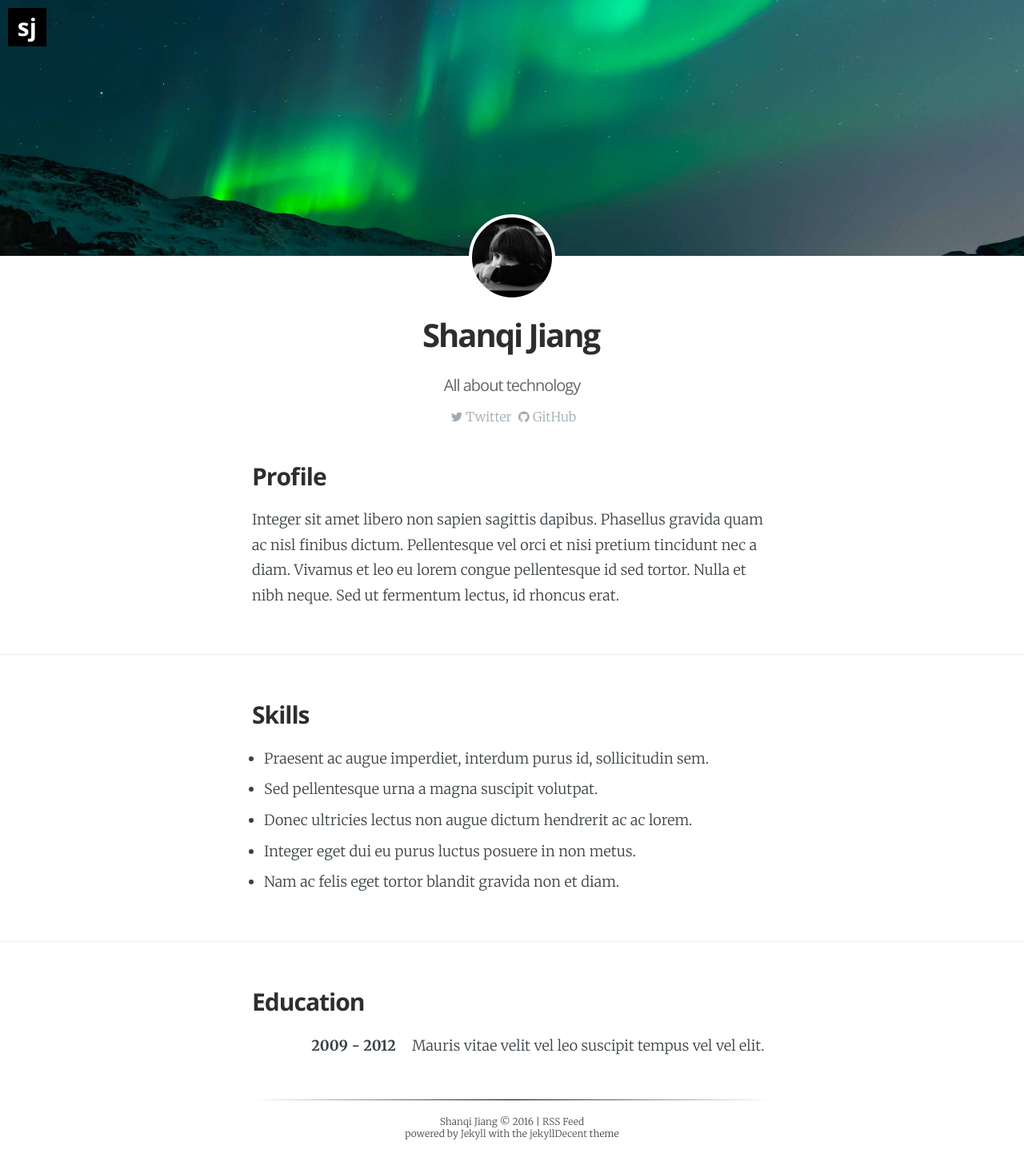
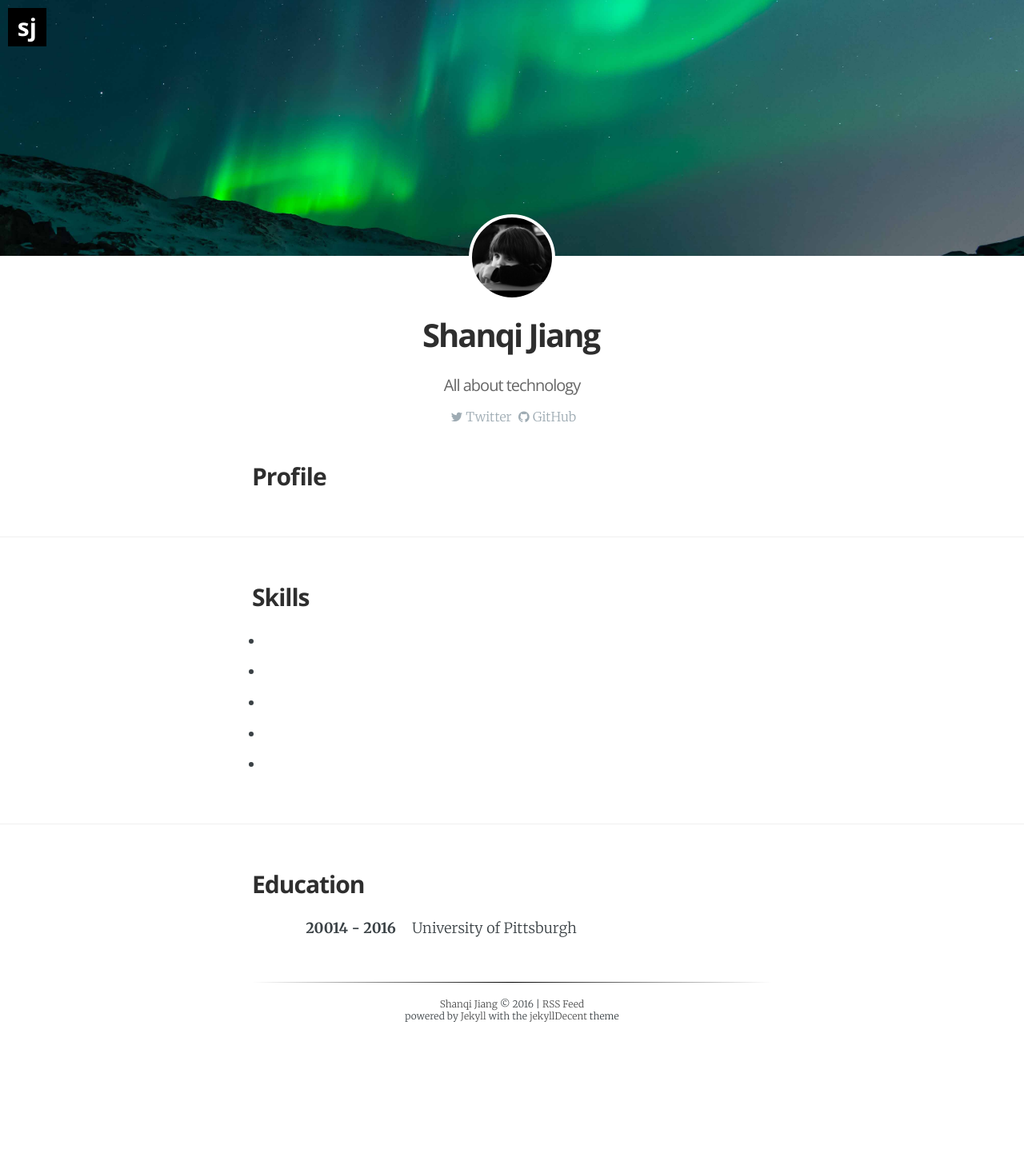
Before and after one commit to jpotato0o/jpotato0o.github.io, a Jekyll site: the page built from _pages/about.md, in a window 1280 px wide. Shown: the whole page at 80% size. Built offline with Jekyll 4.4.1, drawn with Linux system fonts in a browser that asks for light colours; some web fonts are replaced; after the commit the page ends 1300 px from its top, so only the background shows below that.

```diff
--- a/_pages/about.md
+++ b/_pages/about.md
@@ -11,21 +11,21 @@ excerpt:   This page contains the curriculum vitae (CV) of the author.
 
 ## Profile
 
-Integer sit amet libero non sapien sagittis dapibus. Phasellus gravida quam ac nisl finibus dictum. Pellentesque vel orci et nisi pretium tincidunt nec a diam. Vivamus et leo eu lorem congue pellentesque id sed tortor. Nulla et nibh neque. Sed ut fermentum lectus, id rhoncus erat.
+
 
 ---
 
 ## Skills
 
-- Praesent ac augue imperdiet, interdum purus id, sollicitudin sem.
-- Sed pellentesque urna a magna suscipit volutpat.
-- Donec ultricies lectus non augue dictum hendrerit ac ac lorem.
-- Integer eget dui eu purus luctus posuere in non metus.
-- Nam ac felis eget tortor blandit gravida non et diam.
+-
+-
+-
+-
+-
 
 ---
 
 ## Education
 
-2009 - 2012
-: Mauris vitae velit vel leo suscipit tempus vel vel elit.
+20014 - 2016
+: University of Pittsburgh
```
Also changed, not shown: _posts/2016-08-22-Servers-MySQL.md (added, +69 -0 lines).
